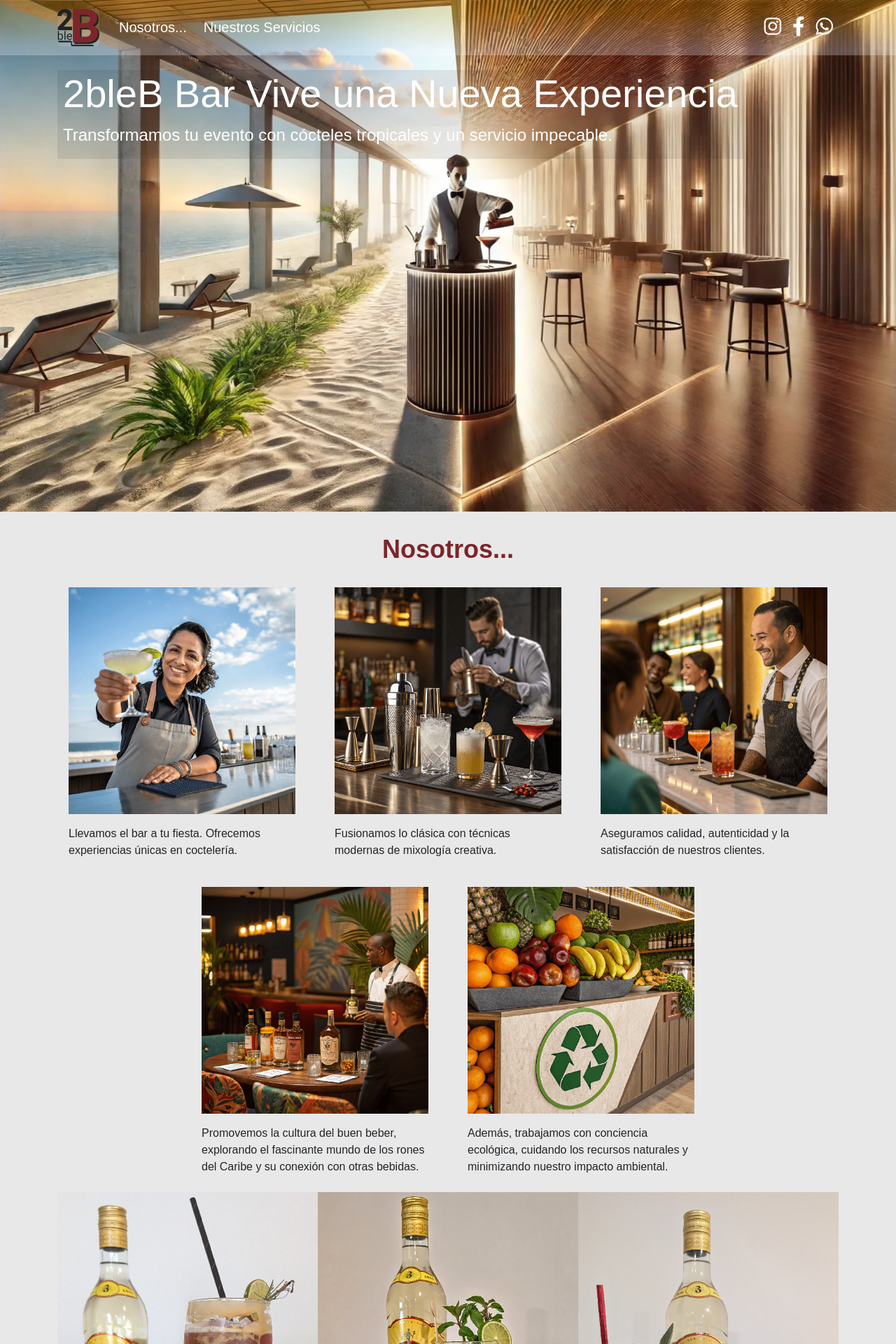
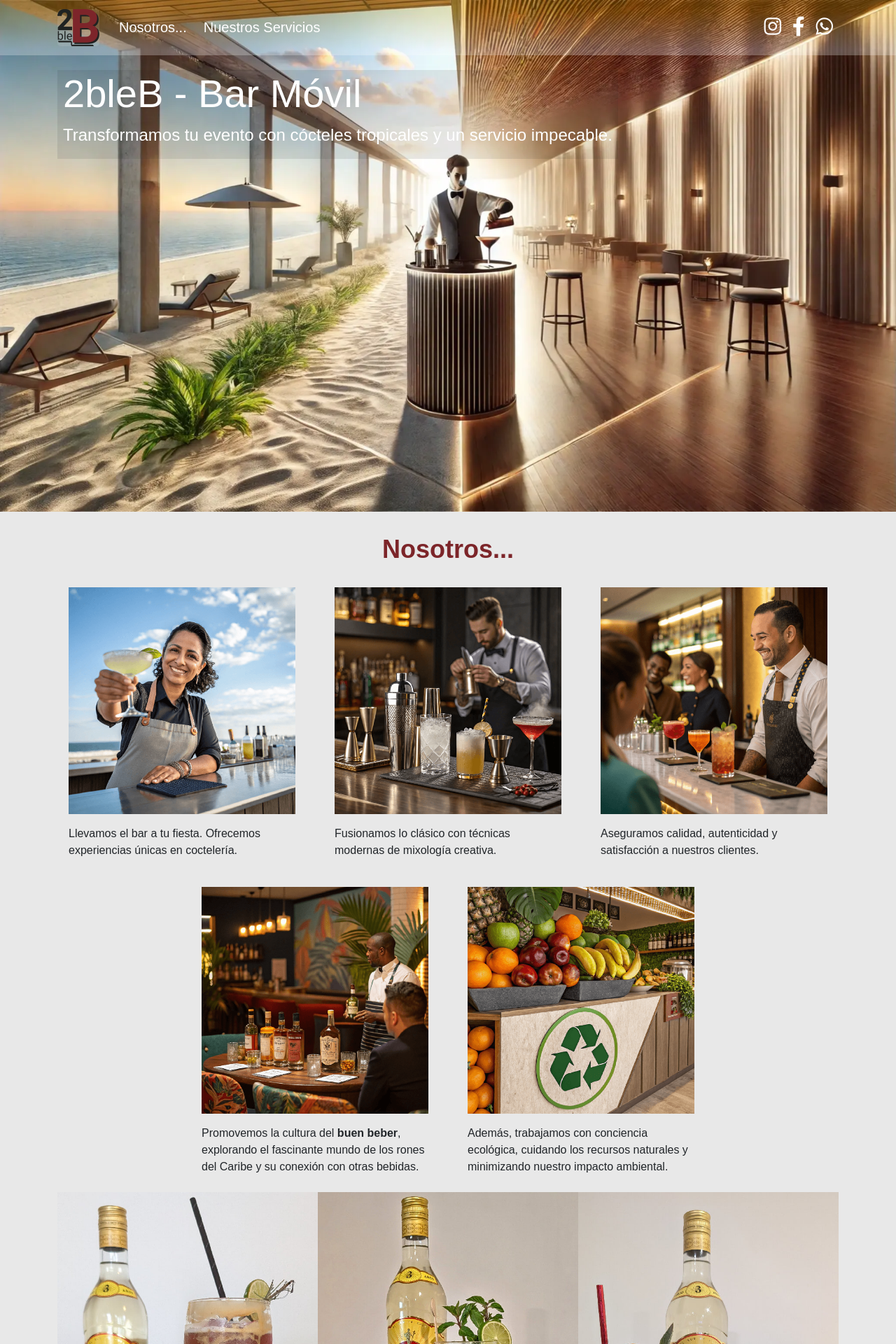
Before and after one commit to jaso514/bar_site, a Flask app: page / in a window 1280 px wide. Shown: the top 1920 px of the page at 70% size. Run offline with Flask 3, Linux system fonts and the light colour scheme; some libraries are stand-ins or nearby versions.

Commit message:
Improve for SEO

```diff
--- a/app.py
+++ b/app.py
@@ -2,6 +2,14 @@ from flask import Flask, render_template, send_from_directory
 from datetime import datetime
 
 app = Flask(__name__)
+
+@app.route('/robots.txt')
+def robots():
+    return send_from_directory('static', 'robots.txt')
+
+@app.route('/sitemap.xml')
+def sitemap():
+    return send_from_directory('static', 'sitemap.xml')
 
 @app.route("/")
 def index():
--- a/static/css/style.css
+++ b/static/css/style.css
@@ -15,6 +15,9 @@ header {
   background-size: cover;
 }
 
+header .navbar {
+  z-index: 2000;
+}
 p.lead {
   font-size: 1.5rem;
 }
@@ -94,6 +97,9 @@ section h2 {
   opacity: 1; /* Show the overlay on hover */
 }
 
+footer .copyright {
+  background-color: rgba(0, 0, 0, 0.1);
+}
 @media (max-width: 991px) {
 
   header {
--- /dev/null
+++ b/static/robots.txt
@@ -0,0 +1,3 @@
+User-agent: *
+Disallow: /
+Allow: /static/
--- a/templates/base.html
+++ b/templates/base.html
@@ -3,10 +3,10 @@
     <head>
         <meta charset="UTF-8">
         <meta name="viewport" content="width=device-width, initial-scale=1.0">
-        <title>2bleB Bar</title>
+        <title>2bleB Bar - Barra Móvil para eventos - Coctelería y Mixología</title>
         <link rel="icon" href="{{ url_for('static', filename='images/favicon.ico') }}" type="image/png" sizes="16x16">
 
-        <meta name="description" content="Los mejores cócteles, donde tú quieras. Nuestra barra móvil combina ingredientes de primera calidad y técnicas de mixología innovadoras para ofrecerte una variedad infinita de sabores. ¡Deleita tu paladar!">
+        <meta name="description" content="Cócteles premium a tu medida. Nuestra barra móvil te lleva los mejores sabores y mixología innovadora a donde quieras.">
         <meta name="keywords" content="bar, 2bleB, cocktails, mixologia, bebida, barra movil, uruguay, montevideo">
 
         <link rel="stylesheet" href="https://stackpath.bootstrapcdn.com/bootstrap/4.5.2/css/bootstrap.min.css" integrity="sha384-JcKb8q3iqJ61gNV9KGb8thSsNjpSL0n8PARn9HuZOnIxN0hoP+VmmDGMN5t9UJ0Z" crossorigin="anonymous">
@@ -20,6 +20,8 @@
         <link rel="stylesheet" href="https://cdnjs.cloudflare.com/ajax/libs/font-awesome/5.15.3/css/all.min.css">
         <link rel="stylesheet" href="{{ url_for('static', filename='css/style.css') }}">
 
+        <link rel="cannonical" href="{{ url_for('index', _external=True) }}">
+
         <!-- Google tag (gtag.js) -->
         <script async src="https://www.googletagmanager.com/gtag/js?id=G-RGQDL9Q4YM"></script>
         <script>
@@ -32,10 +34,10 @@
     </head>
     <body>
         <header class="position-absolute w-100">
-            <nav class="navbar navbar-expand-lg navbar-dark d-lg-block" style="z-index: 2000;">
+            <nav class="navbar navbar-expand-lg navbar-dark d-lg-block">
                 <div class="container d-flex">
                     <!-- Navbar brand -->
-                    <a class="navbar-brand nav-link logo-link" target="_blank" href="/">
+                    <a class="navbar-brand nav-link logo-link" target="_blank" href="{{ url_for('index', _external=True) }}">
                         <img src="{{ url_for('static', filename='images/logo.webp') }}" alt="Logo" class="logo">
                     </a>
 
@@ -81,15 +83,15 @@
                     {% include "social_links.html" %}
                 </div>
 
-                <a class="navbar-brand nav-link logo-link py-2" target="_blank" href="/">
-                    <img src="{{ url_for('static', filename='images/logo.webp') }}" alt="Logo" class="logo">
+                <a class="navbar-brand nav-link logo-link py-2" target="_blank" href="{{ url_for('index', _external=True) }}">
+                    <img src="{{ url_for('static', filename='images/logo.webp') }}" alt="Logo" class="logo" loading="lazy">
                 </a>
 
             </div>
 
 
             <!-- Copyright -->
-            <div class="text-center p-2" style="background-color: rgba(0, 0, 0, 0.1);">
+            <div class="text-center p-2 copyright">
                 &copy; {{ current_year }} Copyright: <b>2bleB</b>
             </div>
             <!-- Copyright -->
--- a/templates/index.html
+++ b/templates/index.html
@@ -5,7 +5,7 @@
     <img src="{{ url_for('static', filename='images/banner_main.webp') }}" alt="2bleB Bar: el bar móvil que transforma tu fiesta en una experiencia tropical" class="img-fluid w-100">
     <div class="container-lg">
         <div class="text-white text-hero px-2">
-            <h1 class="display-4">2bleB Bar Vive una Nueva Experiencia</h1>
+            <h1 class="display-4">2bleB - Bar Móvil</h1>
             <p class="lead">Transformamos tu evento con cócteles tropicales y un servicio impecable.</p>
         </div>
     </div>
@@ -18,31 +18,36 @@
         <div class="row row-cols-1 row-cols-md-2 row-cols-lg-3 g-4 align-items-center d-flex justify-content-center">
             <div class="col">
                 <div class="box-container">
-                    <img src="{{ url_for('static', filename='images/us_tropical.png') }}" class="card-img-top img-fluid" alt="Llevamos el bar a tu fiesta. Ofrecemos experiencias únicas en coctelería." >
+                    <img src="{{ url_for('static', filename='images/us_tropical.png') }}" class="card-img-top img-fluid"
+                        alt="Llevamos el bar a tu fiesta. Ofrecemos experiencias únicas en coctelería." loading="lazy">
                     <p class="card-text py-3">Llevamos el bar a tu fiesta. Ofrecemos experiencias únicas en coctelería.</p>
                 </div>
             </div>
             <div class="col">
                 <div class="box-container">
-                    <img src="{{ url_for('static', filename='images/us_mixology.png') }}" class="card-img-top img-fluid" alt="Fusionamos lo clásica con técnicas modernas de mixología creativa." >
-                    <p class="card-text py-3">Fusionamos lo clásica con técnicas modernas de mixología creativa.</p>
+                    <img src="{{ url_for('static', filename='images/us_mixology.png') }}" class="card-img-top img-fluid"
+                        alt="Fusionamos lo clásica con técnicas modernas de mixología creativa." loading="lazy">
+                    <p class="card-text py-3">Fusionamos lo clásico con técnicas modernas de mixología creativa.</p>
                 </div>
             </div>
             <div class="col">
                 <div class="box-container">
-                    <img src="{{ url_for('static', filename='images/us_service.png') }}" class="card-img-top img-fluid" alt="Aseguramos calidad, autenticidad y la satisfacción de nuestros clientes." >
-                    <p class="card-text py-3">Aseguramos calidad, autenticidad y la satisfacción de nuestros clientes.</p>
+                    <img src="{{ url_for('static', filename='images/us_service.png') }}" class="card-img-top img-fluid"
+                        alt="Aseguramos calidad, autenticidad y la satisfacción de nuestros clientes." loading="lazy">
+                    <p class="card-text py-3">Aseguramos calidad, autenticidad y satisfacción a nuestros clientes.</p>
                 </div>
             </div>
             <div class="col">
                 <div class="box-container">
-                    <img src="{{ url_for('static', filename='images/us_drink_culture.png') }}" class="card-img-top img-fluid" alt="Promovemos la cultura del buen beber, explorando el fascinante mundo de los rones del Caribe y su conexión con otras bebidas." >
-                    <p class="card-text py-3">Promovemos la cultura del buen beber, explorando el fascinante mundo de los rones del Caribe y su conexión con otras bebidas.</p>
+                    <img src="{{ url_for('static', filename='images/us_drink_culture.png') }}" class="card-img-top img-fluid"
+                        alt="Promovemos la cultura del buen beber, explorando el fascinante mundo de los rones del Caribe y su conexión con otras bebidas." loading="lazy">
+                    <p class="card-text py-3">Promovemos la cultura del <b>buen beber</b>, explorando el fascinante mundo de los rones del Caribe y su conexión con otras bebidas.</p>
                 </div>
             </div>
             <div class="col">
                 <div class="box-container">
-                    <img src="{{ url_for('static', filename='images/us_eco.png') }}" class="card-img-top img-fluid" alt="Además, trabajamos con conciencia ecológica, cuidando los recursos naturales y minimizando nuestro impacto ambiental." >
+                    <img src="{{ url_for('static', filename='images/us_eco.png') }}" class="card-img-top img-fluid"
+                        alt="Además, trabajamos con conciencia ecológica, cuidando los recursos naturales y minimizando nuestro impacto ambiental." loading="lazy">
                     <p class="card-text py-3">Además, trabajamos con conciencia ecológica, cuidando los recursos naturales y minimizando nuestro impacto ambiental.</p>
                 </div>
             </div>
@@ -55,37 +60,43 @@
     <div class="container-lg">
         <div class="row row-cols-1 row-cols-md-2 row-cols-lg-3 g-0">
             <div class="col col-sm-auto m-auto">
-                <img src="{{ url_for('static', filename='images/cocktail_daiquiri.jpg') }}" class="img-fluid object-fit-cover" alt="Daiquiri a la Brasa, Clásico Tropical, Notas de Asado, Especiado" >
+                <img src="{{ url_for('static', filename='images/cocktail_daiquiri.jpg') }}" class="img-fluid object-fit-cover"
+                    alt="Daiquiri a la Brasa, Clásico Tropical, Notas de Asado, Especiado" loading="lazy">
                 <div class="overlay d-flex align-items-center">
                     <p class="m-auto text-center p-1"><b>Daiquiri a la Brasa</b><br>Clásico Tropical, Notas de Asado, Especiado</p>
                 </div>
             </div>
             <div class="col col-sm-auto m-auto">
-                <img src="{{ url_for('static', filename='images/cocktail_mojito.jpg') }}" class="img-fluid object-fit-cover" alt="Mojito Cubano, Fresco, Herbal, Tradición y Modernidad" >
+                <img src="{{ url_for('static', filename='images/cocktail_mojito.jpg') }}" class="img-fluid object-fit-cover"
+                    alt="Mojito Cubano, Fresco, Herbal, Tradición y Modernidad" loading="lazy">
                 <div class="overlay d-flex align-items-center">
                     <p class="m-auto text-center p-1"><b>Mojito Cubano</b><br>Fresco, Herbal, Tradición y Modernidad</p>
                 </div>
             </div>
             <div class="col col-sm-auto m-auto">
-                <img src="{{ url_for('static', filename='images/cocktail_pina.jpg') }}" class="img-fluid object-fit-cover" alt="Ananá Pasión, Frutal, Mágico, Caribeño" >
+                <img src="{{ url_for('static', filename='images/cocktail_pina.jpg') }}" class="img-fluid object-fit-cover"
+                    alt="Ananá Pasión, Frutal, Mágico, Caribeño" loading="lazy">
                 <div class="overlay d-flex align-items-center">
                     <p class="m-auto text-center p-1"><b>Ananá Pasión</b><br>Frutal, Mágico, Caribeño</p>
                 </div>
             </div>
             <div class="col col-sm-auto m-auto">
-                <img src="{{ url_for('static', filename='images/cocktail_caipirina.jpg') }}" class="img-fluid object-fit-cover" alt="Coco Caipi, Cítrico, Notas Afrutadas, Exótico Sabor de la Caña de Azúcar" >
+                <img src="{{ url_for('static', filename='images/cocktail_caipirina.jpg') }}" class="img-fluid object-fit-cover"
+                    alt="Coco Caipi, Cítrico, Notas Afrutadas, Exótico Sabor de la Caña de Azúcar" loading="lazy">
                 <div class="overlay d-flex align-items-center">
                     <p class="m-auto text-center p-1"><b>Coco Caipi</b><br>Cítrico, Notas Afrutadas, Exótico Sabor de la Caña de Azúcar</p>
                 </div>
             </div>
             <div class="col col-sm-auto m-auto">
-                <img src="{{ url_for('static', filename='images/cocktail_gin.jpg') }}" class="img-fluid object-fit-cover" alt="Tónica Exótica, Refrescante, Cítrico, Especiado" >
+                <img src="{{ url_for('static', filename='images/cocktail_gin.jpg') }}" class="img-fluid object-fit-cover"
+                    alt="Tónica Exótica, Refrescante, Cítrico, Especiado" loading="lazy">
                 <div class="overlay d-flex align-items-center">
                     <p class="m-auto text-center p-1"><b>Tónica Exótica</b><br>Refrescante, Cítrico, Especiado</p>
                 </div>
             </div>
             <div class="col col-sm-auto m-auto">
-                <img src="{{ url_for('static', filename='images/cocktail_spritz.jpg') }}" class="img-fluid object-fit-cover" alt="Aperol Ginger Twist, Vibrante, Aromático, Fresco" >
+                <img src="{{ url_for('static', filename='images/cocktail_spritz.jpg') }}" class="img-fluid object-fit-cover"
+                    alt="Aperol Ginger Twist, Vibrante, Aromático, Fresco" loading="lazy">
                 <div class="overlay d-flex align-items-center">
                     <p class="m-auto text-center p-1"><b>Aperol Ginger Twist</b><br>Vibrante, Aromático, Fresco</p>
                 </div>
@@ -103,7 +114,8 @@
         <div>
             <div class="row py-2">
                 <div class="col-md-7">
-                    <img src="{{ url_for('static', filename='images/service_open_bar.png') }}" class="img-fluid" alt="Open Bar, con una amplia variedad de cócteles y opciones personalizadas.">
+                    <img src="{{ url_for('static', filename='images/service_open_bar.png') }}" class="img-fluid"
+                        alt="Open Bar, con una amplia variedad de cócteles y opciones personalizadas." loading="lazy">
                 </div>
                 <div class="col-md-5">
                     <h5>Open Bar</h5>
@@ -116,16 +128,18 @@
                     <p>Descubre una experiencia única con nuestra cata guiada de cócteles, diseñada para evolucionar junto al ritmo de tu evento. Desde cócteles suaves de apertura, opciones intermedias, hasta mezclas intensas para el clímax y un final memorable. ¡Perfecta sinergia en cada etapa!</p>
                 </div>
                 <div class="col-md-7 order-sm-1 order-md-2">
-                    <img src="{{ url_for('static', filename='images/service_steps_bar.png') }}" class="img-fluid" alt="Steps Bar, con una cata guiada de cócteles para cada etapa del evento.">
+                    <img src="{{ url_for('static', filename='images/service_steps_bar.png') }}" class="img-fluid"
+                        alt="Steps Bar, con una cata guiada de cócteles para cada etapa del evento." loading="lazy">
                 </div>
             </div>
             <div class="row py-2">
                 <div class="col-md-7">
-                    <img src="{{ url_for('static', filename='images/service_rum_tasting.png') }}" class="img-fluid" alt="Cata de Ron, con una cata guiada de Rones del Caribe y su rica historia.">
+                    <img src="{{ url_for('static', filename='images/service_rum_tasting.png') }}" class="img-fluid"
+                        alt="Cata de Ron, con una cata guiada de Rones del Caribe y su rica historia." loading="lazy">
                 </div>
                 <div class="col-md-5">
                     <h5>Cata de Ron</h5>
-                    <p>Sumérgete en una cata guiada de Rones del Caribe, explorando su rica historia y evolución. Descubre sus características sensoriales, aprende buenas prácticas para disfrutarlo plenamente y celebra con un ritual de brindis que hagan de tu experiencia algo inolvidable.</p>
+                    <p>Nuestra barra móvil te sumerge en una cata guiada de Rones del Caribe, explorando su rica historia y evolución. Descubre sus características sensoriales, aprende buenas prácticas para disfrutarlo plenamente y celebra con un ritual de brindis que hagan de tu experiencia algo inolvidable.</p>
                 </div>
             </div>
         </div>
@@ -163,7 +177,8 @@
                 </form>
             </div>
             <div class="col-md-6 py-2 order-xs-1 order-sm-1 order-md-2">
-                <img src="{{ url_for('static', filename='images/contactus_image.webp') }}" class="img-fluid" alt="Contacteneos para saber más">
+                <img src="{{ url_for('static', filename='images/contactus_image.webp') }}" class="img-fluid"
+                    alt="Contacteneos para saber más" loading="lazy">
             </div>
         </div>
     </div>
```
Also changed, not shown: static/sitemap.xml (added, +16 -0 lines).
